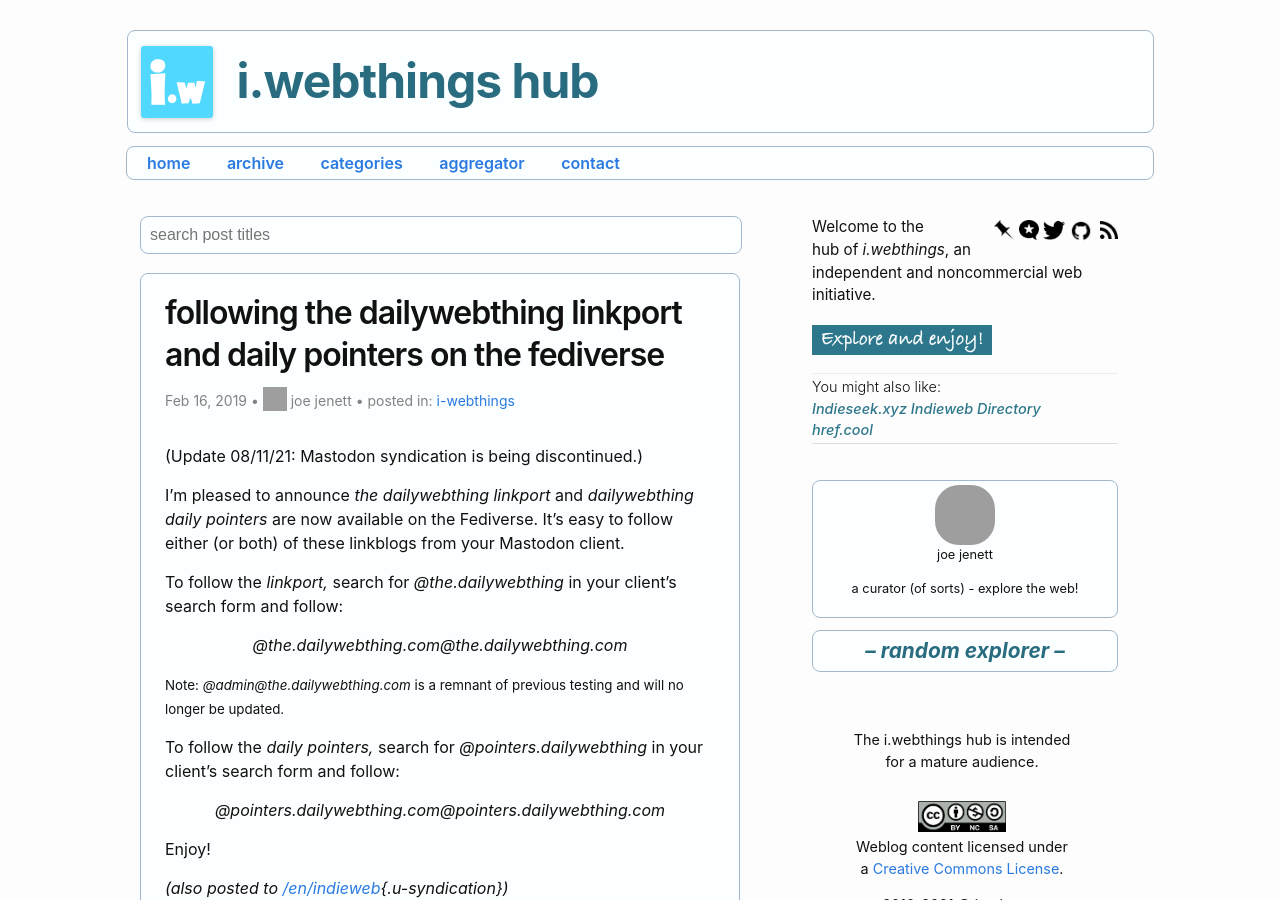
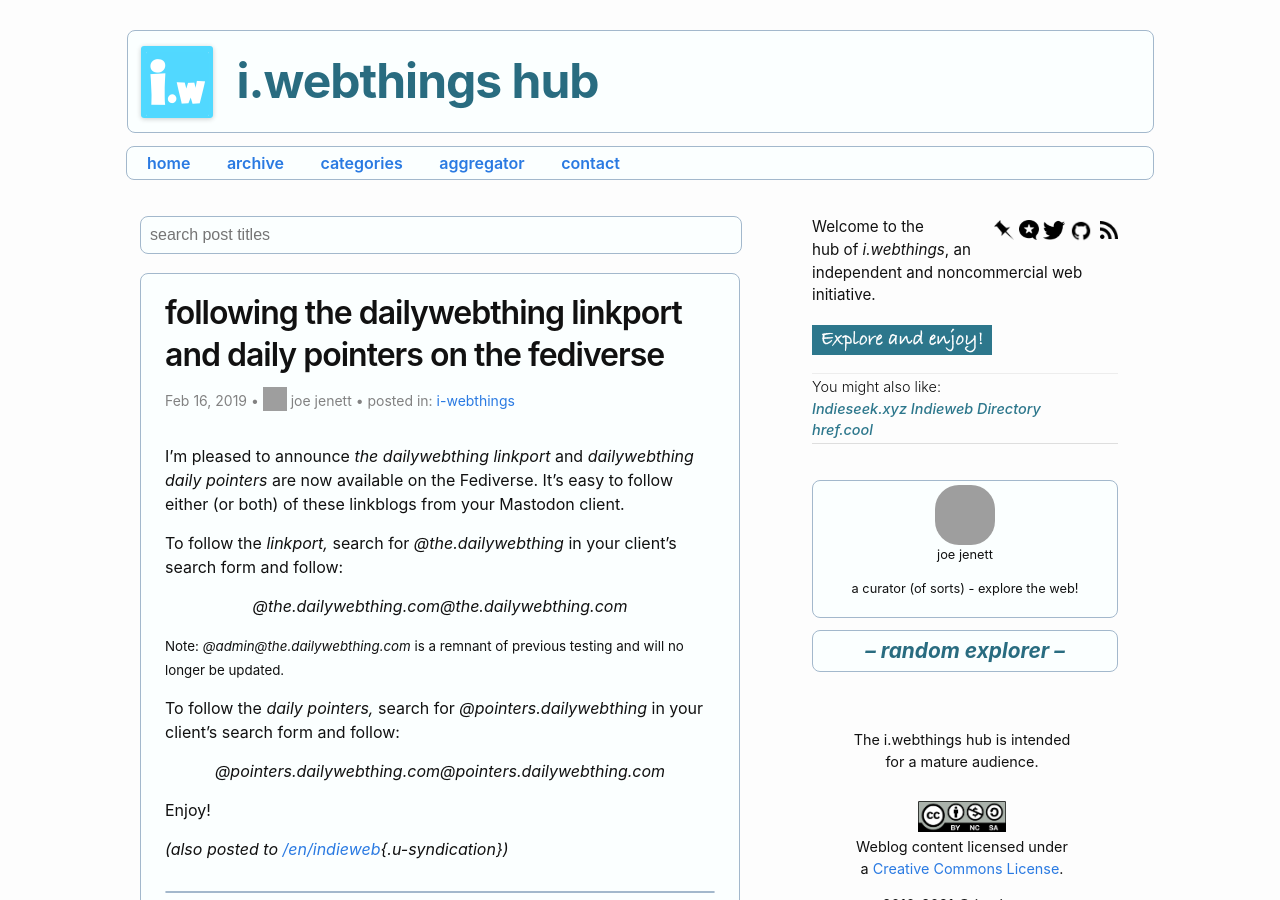
Before and after one commit to joejenett/i.webthings, a Jekyll site: the page built from _posts/2019-02-16-following-the-dailywebthing-linkport-and-daily-pointers-on-the-fediverse.md, in a window 1280 px wide and 900 px high. Built offline with Jekyll 4.4.1, drawn with Linux system fonts in a browser that asks for light colours; comment, search, counter and statistics services are not loaded; grey boxes are pictures that could not be loaded.

Commit message:
Update 2019-02-16-following-the-dailywebthing-linkport-and-daily-pointers-on-the-fediverse.md

```diff
--- a/_posts/2019-02-16-following-the-dailywebthing-linkport-and-daily-pointers-on-the-fediverse.md
+++ b/_posts/2019-02-16-following-the-dailywebthing-linkport-and-daily-pointers-on-the-fediverse.md
@@ -20,9 +20,7 @@ complete_open_graph:
 categories:
   - i-webthings
 ---
-(Update 08/11/21: Mastodon syndication is being discontinued.)
-
-I&#8217;m pleased to announce _the dailywebthing linkport_ and _dailywebthing daily pointers_ are now available on the Fediverse. It&#8217;s easy to follow either (or both) of these linkblogs from your Mastodon client.
+I’m pleased to announce _the dailywebthing linkport_ and _dailywebthing daily pointers_ are now available on the Fediverse. It&#8217;s easy to follow either (or both) of these linkblogs from your Mastodon client.
 
 To follow the _linkport,_ search for _@the.dailywebthing_ in your client&#8217;s search form and follow:
 
```
